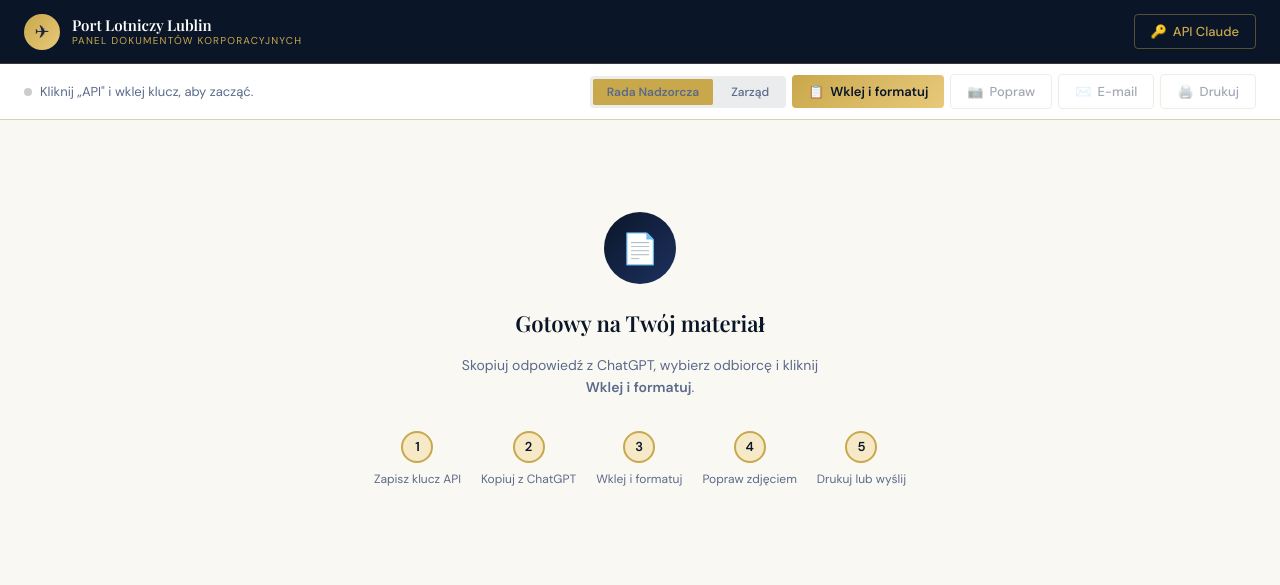
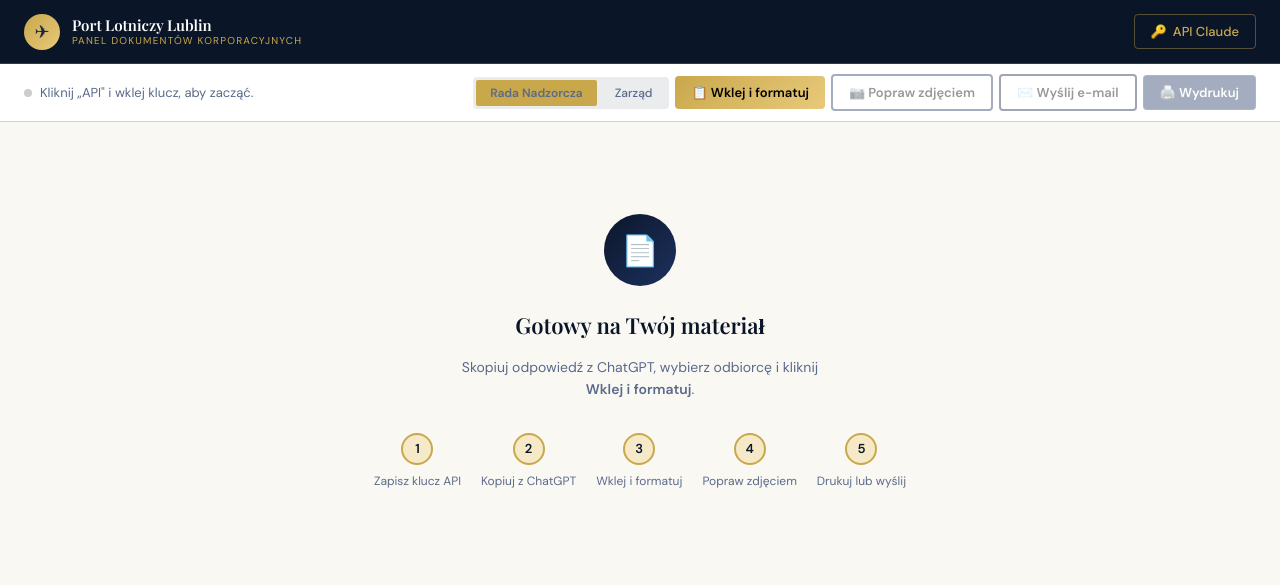
Before and after one commit to piotrstanislawkalinowski-a11y/pll-app, a website: page index.html in a window 1280 px wide. Drawn offline with nearby package versions, Linux system fonts and the light colour scheme.

Commit message:
Update index.html

```diff
--- a/index.html
+++ b/index.html
@@ -37,10 +37,17 @@
   .btn:disabled{opacity:.4;cursor:not-allowed}
   .btn-ghost{background:transparent;color:var(--gold);border:1px solid rgba(201,168,76,.4)}
   .btn-ghost:hover:not(:disabled){background:rgba(201,168,76,.1);border-color:var(--gold)}
-  .btn-gold{background:linear-gradient(135deg,var(--gold),var(--gold-light));color:var(--navy);font-weight:600}
+  .btn-gold{background:linear-gradient(135deg,var(--gold),var(--gold-light));color:#000;font-weight:600}
   .btn-gold:hover:not(:disabled){transform:translateY(-1px);box-shadow:0 4px 16px rgba(201,168,76,.35)}
   .btn-outline{background:transparent;color:var(--text);border:1px solid var(--border)}
   .btn-outline:hover:not(:disabled){background:var(--gold-pale);border-color:var(--gold)}
+  .btn-navy{background:transparent;color:#000;font-weight:600;border:2px solid var(--navy)}
+  .btn-navy:hover:not(:disabled){background:rgba(10,22,40,.08);transform:translateY(-1px)}
+  .btn-navy-mid{background:transparent;color:#000;font-weight:600;border:2px solid var(--navy-mid)}
+  .btn-navy-mid:hover:not(:disabled){background:rgba(19,32,64,.08);transform:translateY(-1px)}
+  .btn-navy-light{background:transparent;color:#000;font-weight:600;border:2px solid var(--navy-light)}
+  .btn-navy-light:hover:not(:disabled){background:rgba(30,49,96,.08);transform:translateY(-1px)}
+  .btn:disabled{opacity:0.4;cursor:not-allowed}
   .btn-navy{background:var(--navy-light);color:var(--white);border:1px solid rgba(255,255,255,.1)}
   .btn-navy:hover:not(:disabled){background:var(--navy-mid)}
 
@@ -152,7 +159,7 @@
   }
   @media(max-width:600px){
     .header{padding:0 12px}.logo-text{font-size:13px}
-    .btn span:last-child{display:none}.toolbar{gap:4px}
+    .btn span:last-child{display:inline}.toolbar{gap:4px;flex-wrap:wrap}
     .doc-area{padding:12px}.doc-body{padding:16px}
     .doc-header-band{padding:14px 16px}
   }
@@ -183,10 +190,10 @@
       <button class="mode-tab active" data-mode="rada" onclick="setMode('rada')" style="color:var(--text-muted)">Rada Nadzorcza</button>
       <button class="mode-tab" data-mode="zarzad" onclick="setMode('zarzad')" style="color:var(--text-muted)">Zarząd</button>
     </div>
-    <button class="btn btn-gold" id="btnPaste" onclick="pasteAndProcess()">📋 <span>Wklej i formatuj</span></button>
-    <button class="btn btn-outline" id="btnCorrect" onclick="showCorrectModal()" disabled>📷 <span>Popraw</span></button>
-    <button class="btn btn-outline" id="btnEmail" onclick="showEmailModal()" disabled>✉️ <span>E-mail</span></button>
-    <button class="btn btn-outline" id="btnPrint" onclick="window.print()" disabled>🖨️ <span>Drukuj</span></button>
+    <button class="btn btn-gold" id="btnPaste" onclick="pasteAndProcess()">📋 Wklej i formatuj</button>
+    <button class="btn btn-navy-light" id="btnCorrect" onclick="showCorrectModal()" disabled>📷 Popraw zdjęciem</button>
+    <button class="btn btn-navy-mid" id="btnEmail" onclick="showEmailModal()" disabled>✉️ Wyślij e-mail</button>
+    <button class="btn btn-navy" id="btnPrint" onclick="window.print()" disabled>🖨️ Wydrukuj</button>
   </div>
 </div>
 
```
